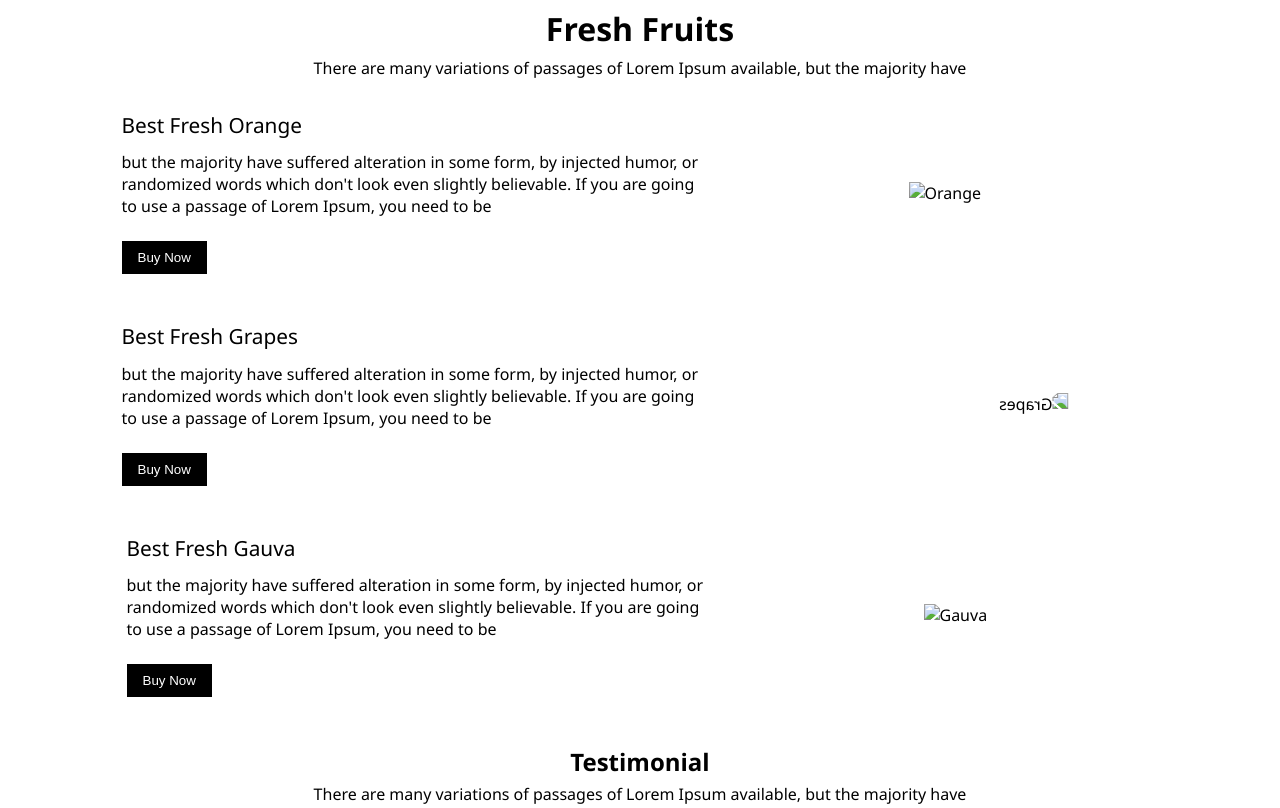
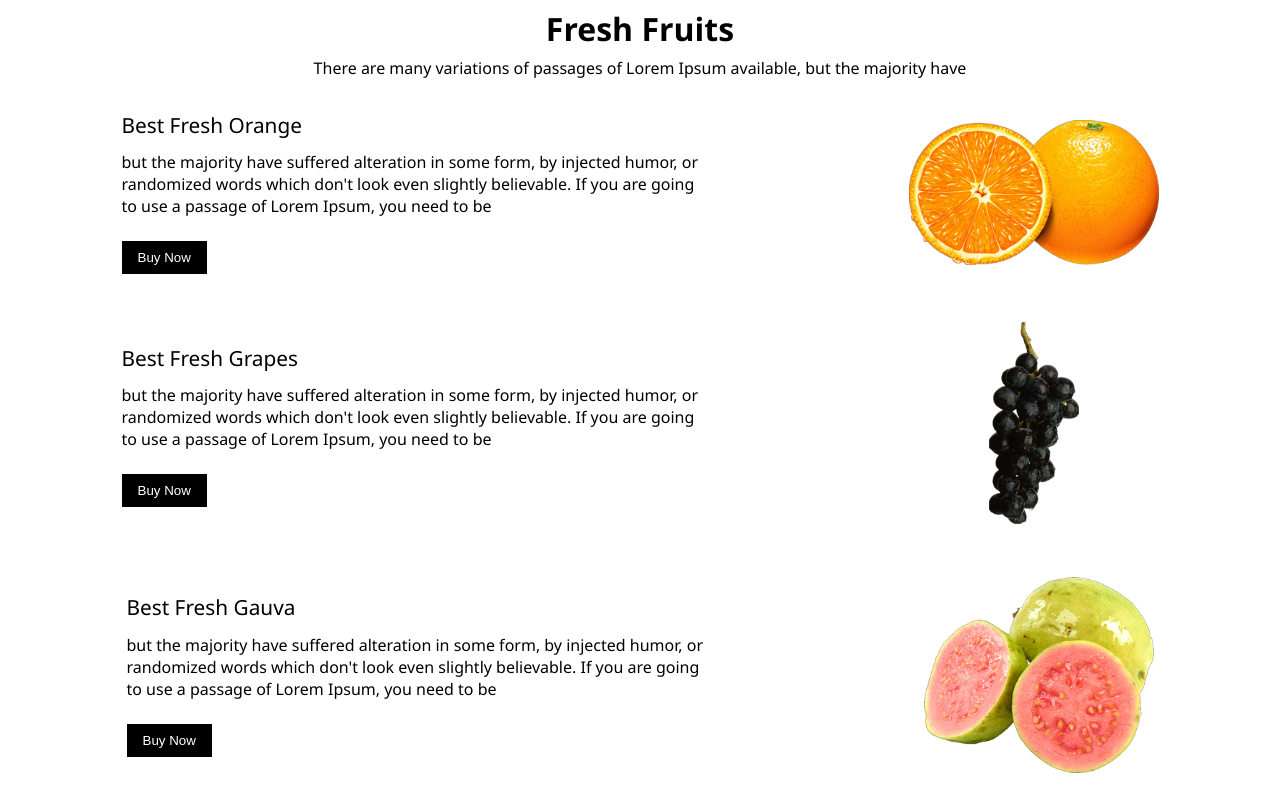
Before and after one commit to CS4Usama/SMIT-MAD, a plain HTML site: page Assignment 03 (Sec-B)/index.html in a window 1280 px wide. Shown: the part 940-1748 px from the top of the page. Drawn offline with Linux system fonts and the light colour scheme.

Commit message:
02 July 2022

```diff
--- a/Assignment 03 (Sec-B)/index.html
+++ b/Assignment 03 (Sec-B)/index.html
@@ -81,7 +81,7 @@
             <p style="margin: 0 0 1.5em 0;">but the majority have suffered alteration in some form, by injected humor, or randomized words which don't look even slightly believable. If you are going to use a passage of Lorem Ipsum, you need to be</p>
             <button class="black-btn">Buy Now</button>
         </div>
-        <img src="./assets//orange.png" alt="Orange" class="fruits-img1">
+        <img src="./assets/orange.png" alt="Orange" class="fruits-img1">
     </div>
     <div class="fruits-container">
         <div class="fruits-text">
@@ -90,7 +90,7 @@
             <button class="black-btn">Buy Now</button>
         </div>
         <span class="fruits-img2-container">
-            <img src="./assets//grapes.png" alt="Grapes" class="fruits-img2">
+            <img src="./assets/grapes.png" alt="Grapes" class="fruits-img2">
         </span>
     </div>
     <div class="fruits-container">
@@ -99,7 +99,7 @@
             <p style="margin: 0 0 1.5em 0;">but the majority have suffered alteration in some form, by injected humor, or randomized words which don't look even slightly believable. If you are going to use a passage of Lorem Ipsum, you need to be</p>
             <button class="black-btn">Buy Now</button>
         </div>
-        <img src="./assets//gauva.png" alt="Gauva" class="fruits-img3">
+        <img src="./assets/gauva.png" alt="Gauva" class="fruits-img3">
     </div>
 
 
```
